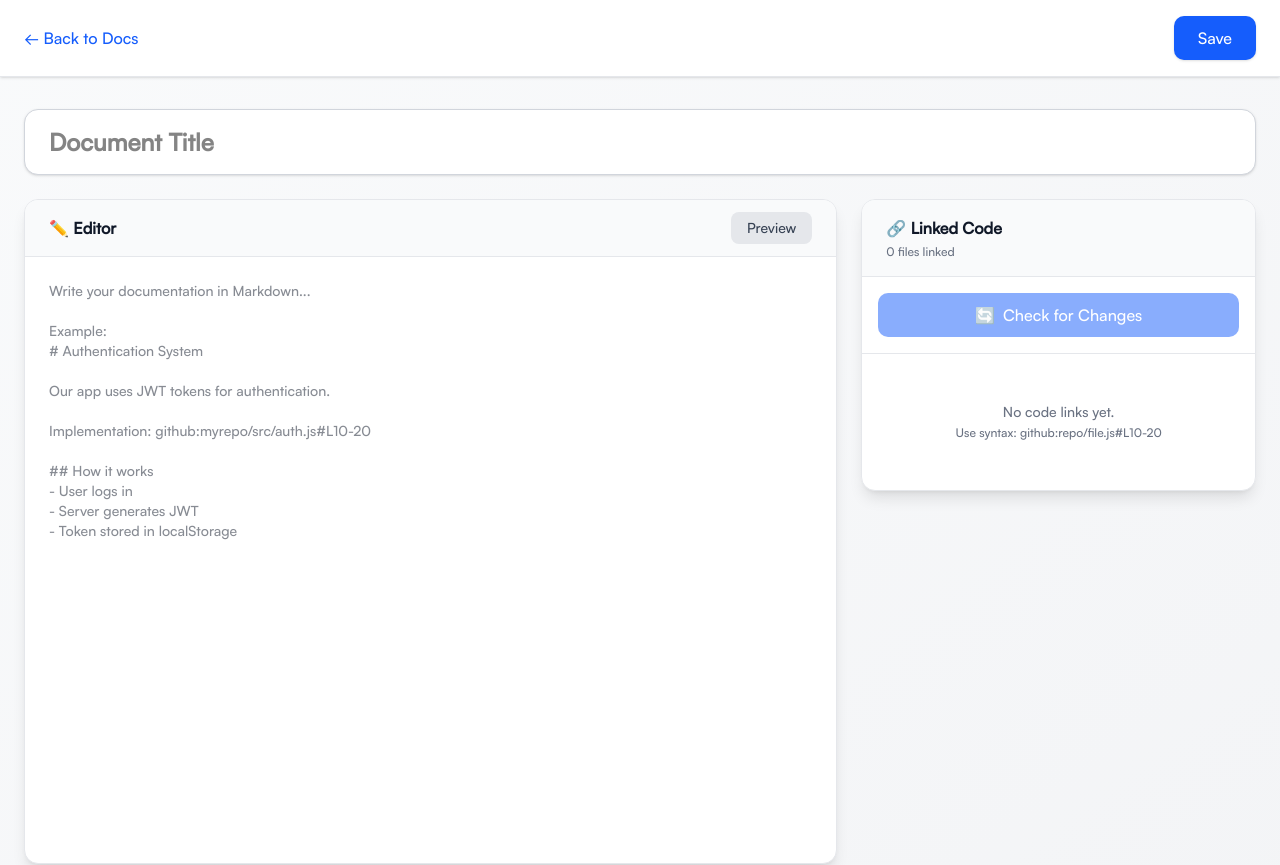
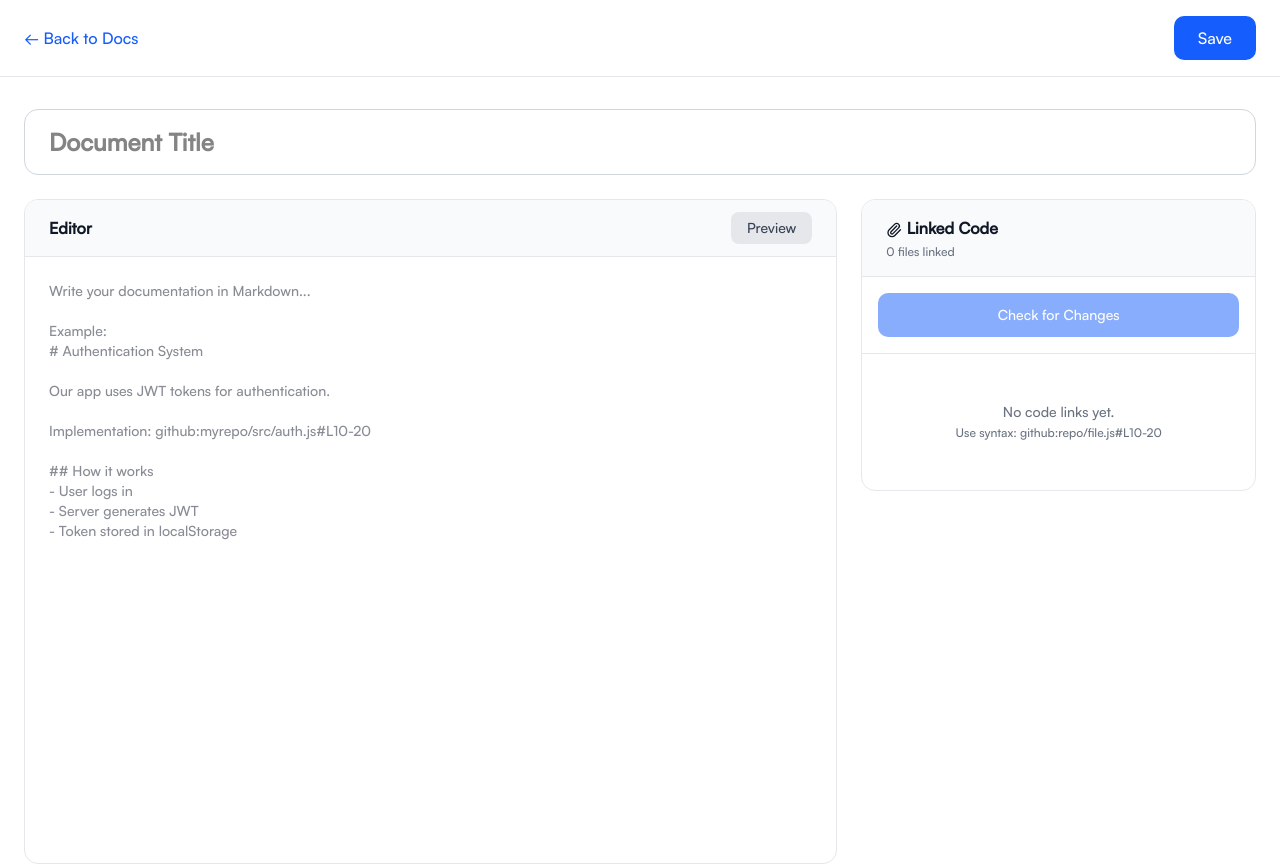
Before and after one commit to cynthiaumwali/lynkt, a Next.js app: page /editor in a window 1280 px wide. Shown: the top 865 px of the page. Built offline with nearby package versions, Linux system fonts and the light colour scheme.

Commit message:
feat: enhance editor and document list with improved notifications and UI updates

```diff
--- a/app/editor/page.tsx
+++ b/app/editor/page.tsx
@@ -1,5 +1,3 @@
-// app/editor/page.tsx - Document editor page
-
 'use client';
 
 import { useState, useEffect } from 'react';
@@ -7,6 +5,7 @@ import { useRouter, useSearchParams } from 'next/navigation';
 import { CodeLink } from '@/types';
 import CodeLinksSidebar from '@/components/editor/CodeLinksSidebar';
 import MarkdownEditor from '@/components/editor/MarkdownEditor';
+import { toast } from 'sonner';
 
 export default function EditorPage() {
   const router = useRouter();
@@ -63,12 +62,13 @@ export default function EditorPage() {
         if (!docId) {
           router.push(`/editor?id=${savedDoc.id}`);
         } else {
-          alert('Document saved!');
+          toast.success('Document saved successfully');
+          router.push('/')
         }
       }
     } catch (error) {
       console.error('Error saving document:', error);
-      alert('Error saving document');
+      toast.error('Error saving document');
     } finally {
       setSaving(false);
     }
@@ -76,7 +76,7 @@ export default function EditorPage() {
 
   const handleCheckChanges = async () => {
     if (!docId) {
-      alert('Save the document first');
+      toast.error('Save the document first');
       return;
     }
 
@@ -90,26 +90,23 @@ export default function EditorPage() {
 
       if (res.ok) {
         const result = await res.json();
-
-        // Refresh code links
         const docRes = await fetch(`/api/docs?id=${docId}`);
         const doc = await docRes.json();
         setCodeLinks(doc.codeLinks || []);
 
-        alert(`Checked ${result.totalLinks} files. ${result.staleLinks} are stale.`);
+        toast.success(`Checked ${result.totalLinks} files. ${result.staleLinks} are stale.`);
       }
     } catch (error) {
       console.error('Error checking changes:', error);
-      alert('Error checking for changes');
+      toast.error('Error checking for changes');
     } finally {
       setChecking(false);
     }
   };
 
   return (
-    <div className="min-h-screen bg-gradient-to-br from-gray-50 to-gray-100 dark:from-gray-900 dark:to-gray-800">
-      {/* Header */}
-      <div className="border-b border-gray-200 dark:border-gray-700 bg-white dark:bg-gray-800 shadow-sm">
+    <div className="min-h-screen">
+      <div className="border-b border-gray-200 dark:border-gray-700 bg-white dark:bg-gray-800">
         <div className="max-w-7xl mx-auto px-6 py-4">
           <div className="flex items-center justify-between">
             <button
@@ -121,7 +118,7 @@ export default function EditorPage() {
             <button
               onClick={handleSave}
               disabled={saving}
-              className="px-6 py-2.5 bg-blue-600 text-white rounded-lg hover:bg-blue-700 disabled:opacity-50 transition font-medium shadow-sm"
+              className="px-6 py-2.5 bg-blue-600 text-white rounded-lg hover:bg-blue-700 disabled:opacity-50 transition"
             >
               {saving ? 'Saving...' : 'Save'}
             </button>
@@ -137,7 +134,7 @@ export default function EditorPage() {
           value={title}
           onChange={(e) => setTitle(e.target.value)}
           placeholder="Document Title"
-          className="w-full px-6 py-4 mb-6 text-2xl font-bold bg-white dark:bg-gray-800 border border-gray-300 dark:border-gray-700 rounded-xl focus:outline-none focus:ring-2 focus:ring-blue-500 shadow-sm"
+          className="w-full px-6 py-4 mb-6 text-2xl font-bold bg-white dark:bg-gray-800 border border-gray-300 dark:border-gray-700 rounded-xl focus:outline-none focus:ring-2 focus:ring-blue-500"
         />
 
         {/* Editor + Sidebar */}
@@ -152,7 +149,7 @@ export default function EditorPage() {
             {/* Helper Text */}
             <div className="mt-4 p-4 bg-blue-50 dark:bg-blue-900/20 rounded-lg border border-blue-200 dark:border-blue-800">
               <p className="text-sm text-blue-800 dark:text-blue-200">
-                💡 <strong>Tip:</strong> Link to code using syntax:{' '}
+                <strong>Tip:</strong> Link to code using syntax:{' '}
                 <code className="px-2 py-1 bg-blue-100 dark:bg-blue-900 rounded font-mono text-xs">
                   github:repo/file.js#L10-20
                 </code>
@@ -160,7 +157,7 @@ export default function EditorPage() {
             </div>
           </div>
 
-          {/* Sidebar */}
+          {/* Links + Status Sidebar */}
           <div className="lg:col-span-1">
             <CodeLinksSidebar
               codeLinks={codeLinks}
--- a/app/page.tsx
+++ b/app/page.tsx
@@ -49,9 +49,9 @@ export default function HomePage() {
             </div>
             <Link
               href="/editor"
-              className="px-6 py-3 bg-blue-600 text-white rounded-lg hover:bg-blue-700 transition font-medium shadow-sm"
+              className="px-6 py-3 bg-blue-600 text-white rounded-xl hover:bg-blue-700 transition text-sm"
             >
-              + New Doc
+              + Add New Document
             </Link>
           </div>
         </div>
--- a/components/editor/CodeLinksSidebar.tsx
+++ b/components/editor/CodeLinksSidebar.tsx
@@ -2,6 +2,7 @@
 'use client';
 
 import { CodeLink } from '@/types';
+import { AlertCircle, Check, Lamp, Paperclip } from 'lucide-react';
 
 interface CodeLinksSidebarProps {
   codeLinks: CodeLink[];
@@ -31,11 +32,11 @@ export default function CodeLinksSidebar({
   };
 
   return (
-    <div className="bg-white dark:bg-gray-800 rounded-xl shadow-lg border border-gray-200 dark:border-gray-700 overflow-hidden sticky top-6">
+    <div className="bg-white dark:bg-gray-800 rounded-xl border border-gray-200 dark:border-gray-700 overflow-hidden sticky top-6">
       {/* Header */}
       <div className="border-b border-gray-200 dark:border-gray-700 px-6 py-4 bg-gray-50 dark:bg-gray-750">
         <h2 className="font-semibold text-gray-900 dark:text-white">
-          🔗 Linked Code
+          <Paperclip className="inline size-4" /> Linked Code
         </h2>
         <p className="text-xs text-gray-500 dark:text-gray-400 mt-1">
           {codeLinks.length} file{codeLinks.length !== 1 ? 's' : ''} linked
@@ -47,7 +48,7 @@ export default function CodeLinksSidebar({
         <button
           onClick={onCheckChanges}
           disabled={isChecking || codeLinks.length === 0}
-          className="w-full px-4 py-2.5 bg-blue-600 text-white rounded-lg hover:bg-blue-700 disabled:opacity-50 disabled:cursor-not-allowed transition font-medium flex items-center justify-center gap-2"
+          className="w-full px-4 py-3 bg-blue-600 text-white rounded-lg hover:bg-blue-700 disabled:opacity-50 disabled:cursor-not-allowed transition font-medium flex items-center justify-center gap-2 text-sm"
         >
           {isChecking ? (
             <>
@@ -56,7 +57,6 @@ export default function CodeLinksSidebar({
             </>
           ) : (
             <>
-              <span>🔄</span>
               Check for Changes
             </>
           )}
@@ -79,12 +79,15 @@ export default function CodeLinksSidebar({
             >
               {/* Status Badge */}
               <div className="flex items-center gap-2 mb-2">
-                <span className="text-lg">{link.isStale ? '⚠️' : '✅'}</span>
-                <span className={`text-xs font-semibold px-2 py-1 rounded ${
-                  link.isStale
+                <span className="text-lg">{link.isStale ? (
+                  <AlertCircle className="text-yellow-600 dark:text-yellow-400" />
+                ) : (
+                  <Check className="text-green-600 dark:text-green-400" />
+                )}</span>
+                <span className={`text-xs font-semibold px-2 py-1 rounded ${link.isStale
                     ? 'bg-yellow-100 text-yellow-800 dark:bg-yellow-900/30 dark:text-yellow-400'
                     : 'bg-green-100 text-green-800 dark:bg-green-900/30 dark:text-green-400'
-                }`}>
+                  }`}>
                   {link.isStale ? 'STALE' : 'UP TO DATE'}
                 </span>
               </div>
@@ -107,7 +110,7 @@ export default function CodeLinksSidebar({
               {/* Stale Warning */}
               {link.isStale && (
                 <div className="mt-3 p-2 bg-yellow-50 dark:bg-yellow-900/20 rounded text-xs text-yellow-800 dark:text-yellow-400">
-                  ⚡ Code changed - review needed
+                  <Lamp className="text-yellow-200" /> Code changed - review needed
                 </div>
               )}
             </div>
--- a/components/editor/MarkdownEditor.tsx
+++ b/components/editor/MarkdownEditor.tsx
@@ -24,11 +24,11 @@ export default function MarkdownEditor({
   };
 
   return (
-    <div className="bg-white dark:bg-gray-800 rounded-xl shadow-lg border border-gray-200 dark:border-gray-700 overflow-hidden">
+    <div className="bg-white dark:bg-gray-800 rounded-xl border border-gray-200 dark:border-gray-700 overflow-hidden">
       {/* Toolbar */}
       <div className="border-b border-gray-200 dark:border-gray-700 px-6 py-3 bg-gray-50 dark:bg-gray-750 flex items-center justify-between">
         <h2 className="font-semibold text-gray-900 dark:text-white">
-          {showPreview ? '📄 Preview' : '✏️ Editor'}
+          {showPreview ? 'Preview' : 'Editor'}
         </h2>
         <button
           onClick={() => setShowPreview(!showPreview)}
@@ -40,7 +40,7 @@ export default function MarkdownEditor({
 
       {/* Content */}
       {showPreview ? (
-        <div className="p-8 prose dark:prose-invert max-w-none min-h-[600px]">
+        <div className="p-8 prose dark:prose-invert max-w-none min-h-150">
           <ReactMarkdown remarkPlugins={[remarkGfm]}>
             {content || '*No content yet*'}
           </ReactMarkdown>
@@ -49,7 +49,7 @@ export default function MarkdownEditor({
         <textarea
           value={content}
           onChange={(e) => handleChange(e.target.value)}
-          className="w-full h-[600px] p-6 bg-transparent focus:outline-none resize-none font-mono text-sm text-gray-900 dark:text-gray-100"
+          className="w-full h-150 p-6 bg-transparent focus:outline-none resize-none font-mono text-sm text-gray-900 dark:text-gray-100"
           placeholder={`Write your documentation in Markdown...
 
 Example:
--- a/components/pages/DocumentList.tsx
+++ b/components/pages/DocumentList.tsx
@@ -3,6 +3,7 @@
 'use client';
 
 import { Document } from '@/types';
+import { Delete } from 'lucide-react';
 import Link from 'next/link';
 
 interface DocumentListProps {
@@ -41,12 +42,12 @@ export default function DocumentList({ documents, onDelete }: DocumentListProps)
       {documents.map((doc) => (
         <div
           key={doc.id}
-          className="rounded-lg p-6 shadow-sm border border-border hover:shadow-md transition"
+          className="rounded-lg p-6 border border-border transition hover:scale-[1.03]"
         >
           <div className="flex justify-between items-start">
             <div className="flex-1">
               <Link href={`/editor?id=${doc.id}`}>
-                <h2 className="text-xl font-semibold text-gray-900 dark:text-white hover:text-blue-600 dark:hover:text-blue-400 cursor-pointer">
+                <h2 className="text-xl font-semibold text-gray-900 dark:text-white cursor-pointer">
                   {doc.title}
                 </h2>
               </Link>
@@ -58,7 +59,7 @@ export default function DocumentList({ documents, onDelete }: DocumentListProps)
               onClick={() => handleDelete(doc.id, doc.title)}
               className="text-red-600 hover:text-red-700 dark:text-red-400 dark:hover:text-red-300 text-sm font-medium"
             >
-
+              <Delete className="text-red-500 hover:text-red-700 dark:text-red-400 dark:hover:text-red-300" />
             </button>
           </div>
         </div>
```
